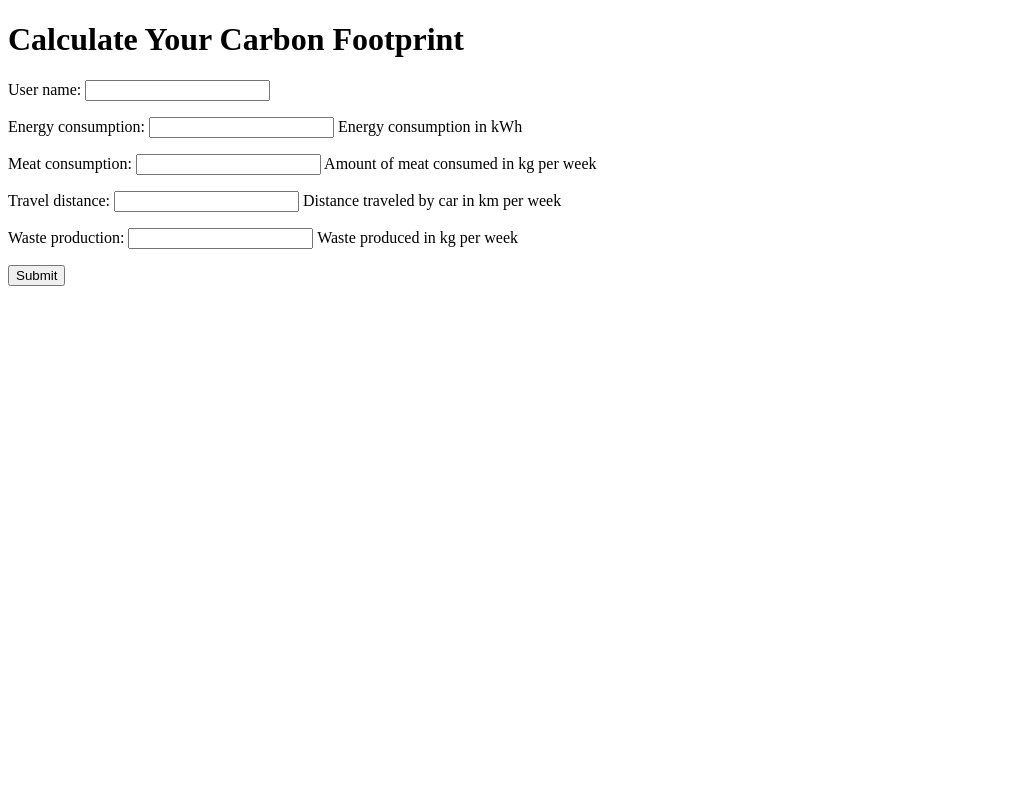
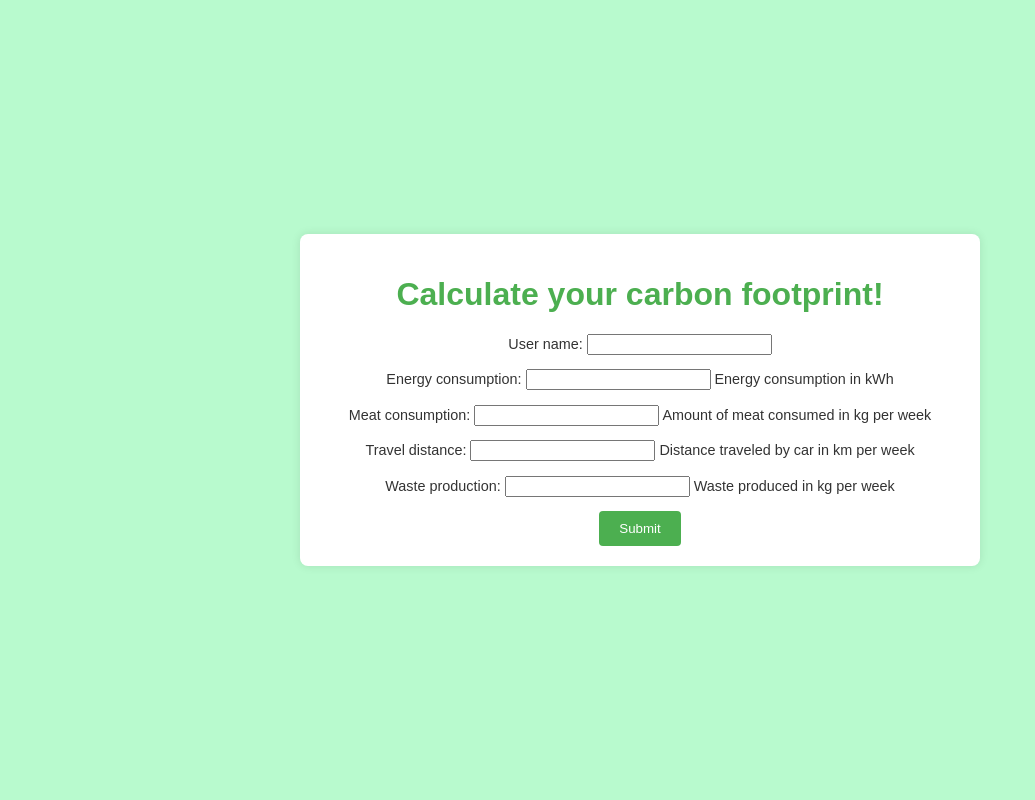
Before and after one commit to majawasielewska/EcoFootprint-app, a Django app: page /ecofootprint/ in a window 1280 px wide. Shown: the whole page, without its empty margins (0-1035 px from the left). Run offline with Django 5.2, Linux system fonts and the light colour scheme.

Commit message:
Update calculate.html

```diff
--- a/django_website/carbon_footprint_website/templates/ecofootprint/calculate.html
+++ b/django_website/carbon_footprint_website/templates/ecofootprint/calculate.html
@@ -1,14 +1,53 @@
 <!DOCTYPE html>
 <html>
 <head>
-    <title>Calculate Your Carbon Footprint</title>
+    <title>Calculate your carbon footprint!</title>
+    <style>
+        body {
+            font-family: Arial, sans-serif;
+            background-color: #b8face;
+            color: #333;
+            display: flex;
+            justify-content: center;
+            align-items: center;
+            height: 100vh;
+            margin: 0;
+        }
+        .container {
+            background-color: #fff;
+            padding: 20px;
+            border-radius: 8px;
+            box-shadow: 0 0 10px rgba(0, 0, 0, 0.1);
+            text-align: center;
+            width: 50%;
+        }
+        h1 {
+            color: #4CAF50;
+        }
+        form p {
+            font-size: 0.9em; /* Smaller font size for form labels */
+        }
+        button {
+            background-color: #4CAF50;
+            color: #fff;
+            padding: 10px 20px;
+            border: none;
+            border-radius: 4px;
+            cursor: pointer;
+        }
+        button:hover {
+            background-color: #45a049;
+        }
+    </style>
 </head>
 <body>
-    <h1>Calculate Your Carbon Footprint</h1>
-    <form method="post">
-        {% csrf_token %}
-        {{ form.as_p }}
-        <button type="submit">Submit</button>
-    </form>
+    <div class="container">
+        <h1>Calculate your carbon footprint!</h1>
+        <form method="post">
+            {% csrf_token %}
+            {{ form.as_p }}
+            <button type="submit">Submit</button>
+        </form>
+    </div>
 </body>
 </html>
```
